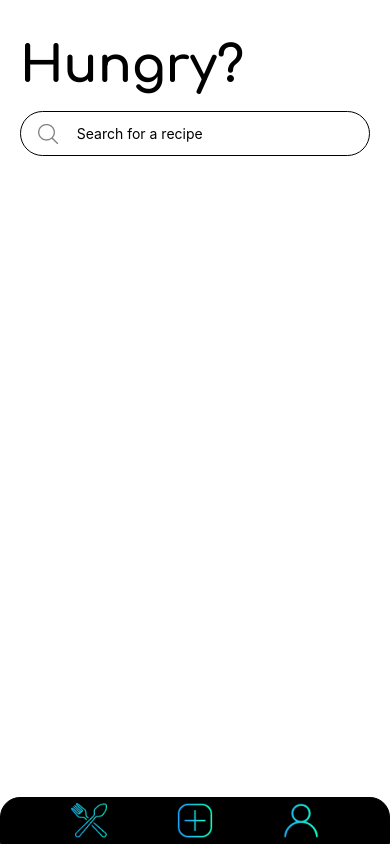
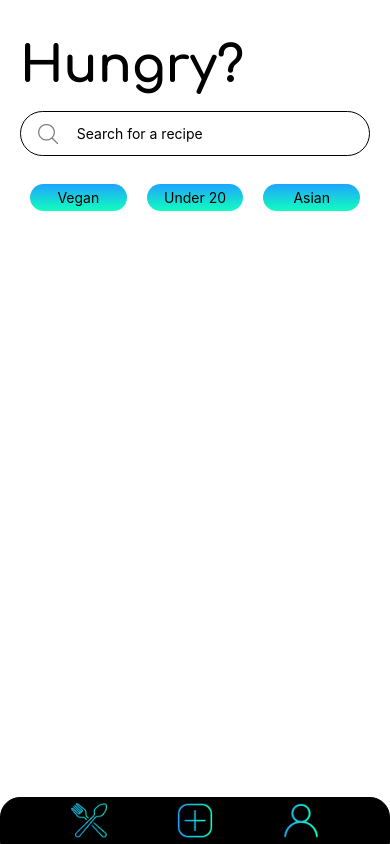
Before and after one commit to Rahul0325/react-native-food-app, a React Native app in the folder food_app/: screen / in a window 390 px wide. Built offline with nearby package versions, Linux system fonts and the light colour scheme.

Commit message:
Added Tags to the home page

```diff
--- /dev/null
+++ b/food_app/components/Tag.js
@@ -0,0 +1,31 @@
+import React from "react";
+import { Text, StyleSheet, View } from "react-native";
+import { LinearGradient } from "expo-linear-gradient";
+
+const Tag = (props) => {
+  return (
+    <View style={styles.tagBox}>
+      <LinearGradient colors={["#1FA4FD", "#11FEBE"]} style={styles.tagGradient} start={{x:0, y:0}}>
+        <Text style={styles.tagText}>{props.name}</Text>
+      </LinearGradient>
+    </View>
+  );
+};
+
+const styles = StyleSheet.create({
+  tagText: {
+    color: "black",
+    textAlign: "center",
+    marginTop: 5,
+    marginBottom: 5,
+  },
+  tagBox: {
+    margin: 10,
+    flex: 1,
+  },
+  tagGradient: {
+    borderRadius: 20,
+  },
+});
+
+export default Tag;
--- a/food_app/package.json
+++ b/food_app/package.json
@@ -13,7 +13,8 @@
     "expo-font": "^11.0.1",
     "expo-status-bar": "~1.4.2",
     "react": "18.1.0",
-    "react-native": "0.70.5"
+    "react-native": "0.70.5",
+    "expo-linear-gradient": "~12.0.1"
   },
   "devDependencies": {
     "@babel/core": "^7.12.9"
--- a/food_app/pages/home_page.js
+++ b/food_app/pages/home_page.js
@@ -2,22 +2,32 @@ import React from "react";
 import { ScrollView, StyleSheet, View, Text } from "react-native";
 import Header from "../components/Header";
 import SearchBar from "../components/SearchBar";
+import Tag from "../components/Tag";
 
 const Home_page = () => {
   return (
     <ScrollView>
       <Header title="Hungry?" />
       <SearchBar />
+      <View style={styles.tags}>
+        <Tag name="Vegan"/>
+        <Tag name="Under 20"/>
+        <Tag name="Asian"/>
+      </View>
     </ScrollView>
   );
 };
 
 const styles = StyleSheet.create({
-  container: {},
+  container: {
+  },
   text: {
     fontSize: 50,
     fontFamily: "Comfortaa-Bold",
   },
+  tags: {
+    flexDirection: "row",
+  },
 });
 
 export default Home_page;
```
Also changed, not shown: food_app/faedfesfewfe.js (deleted), 1 other file (tests, documents, lock files or other folders).
